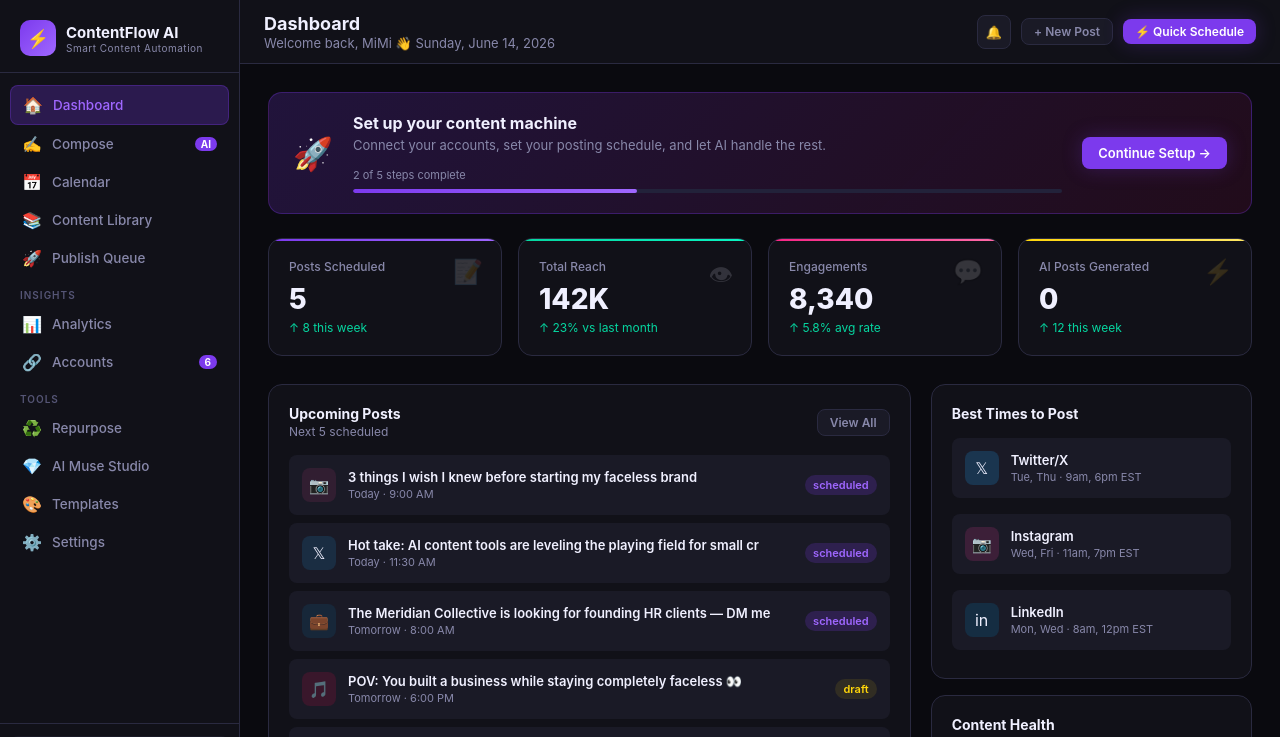
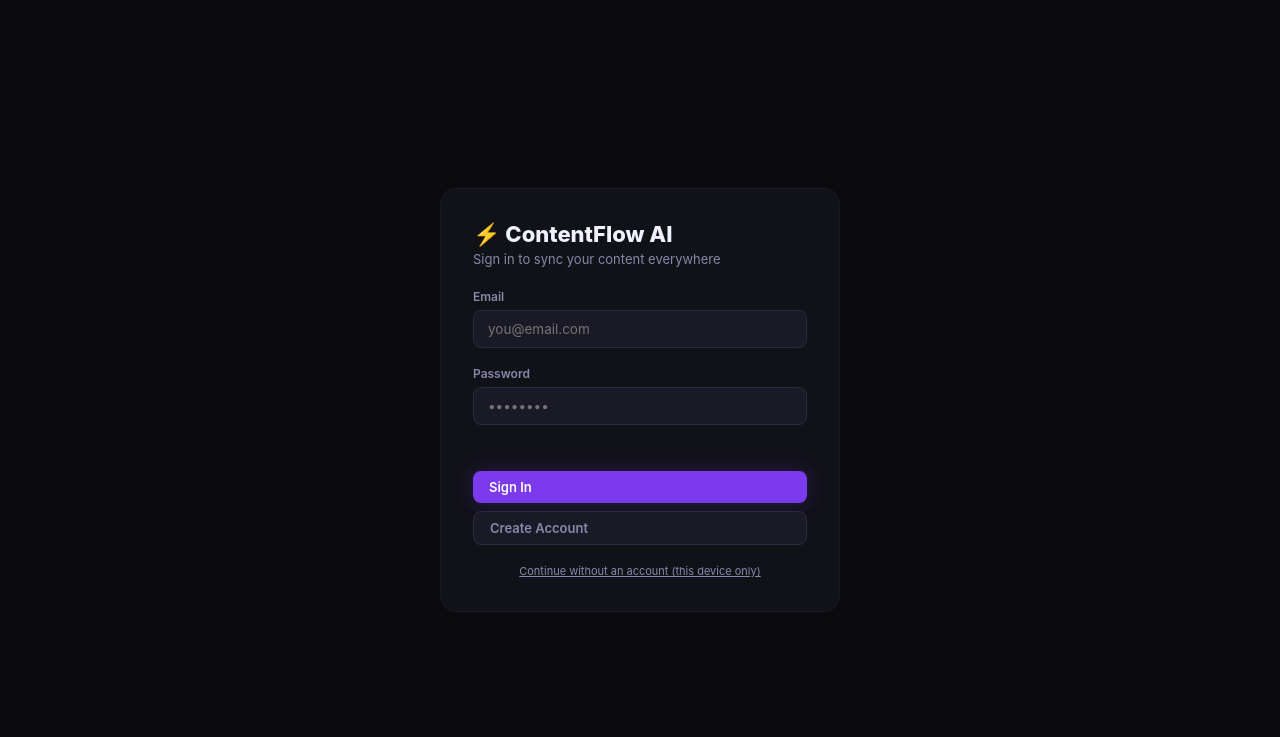
Before and after one commit to tara1t2000-hash/contentflow-muse, a plain HTML site: page index.html in a window 1280 px wide. Shown: the top 737 px of the page. Drawn offline with nearby package versions, Linux system fonts and the light colour scheme.

Commit message:
Update Supabase URL and anon key in index.html

```diff
--- a/index.html
+++ b/index.html
@@ -1621,8 +1621,8 @@ let editingPostId = null;
 // ⚠️ NEVER paste your service_role key in this file — that one is secret.
 // Leave both blank to run in local-only mode (no accounts, this device only).
 // ════════════════════════════════════════════════════════════════
-const SUPABASE_URL = '';
-const SUPABASE_ANON_KEY = '';
+const SUPABASE_URL = 'https://tzxktdhdpumscaqsuqtb.supabase.co/rest/v1/';
+const SUPABASE_ANON_KEY = 'eyJhbGciOiJIUzI1NiIsInR5cCI6IkpXVCJ9.eyJpc3MiOiJzdXBhYmFzZSIsInJlZiI6InR6eGt0ZGhkcHVtc2NhcXN1cXRiIiwicm9sZSI6ImFub24iLCJpYXQiOjE3ODA1MjYxNzAsImV4cCI6MjA5NjEwMjE3MH0.WtySMfILsOQc3qmfhgXdPmm9PxZX9U7R7ERwL6POpdM';
 
 // ── Persistence layer (localStorage) ──
 const cfStore = {
```
